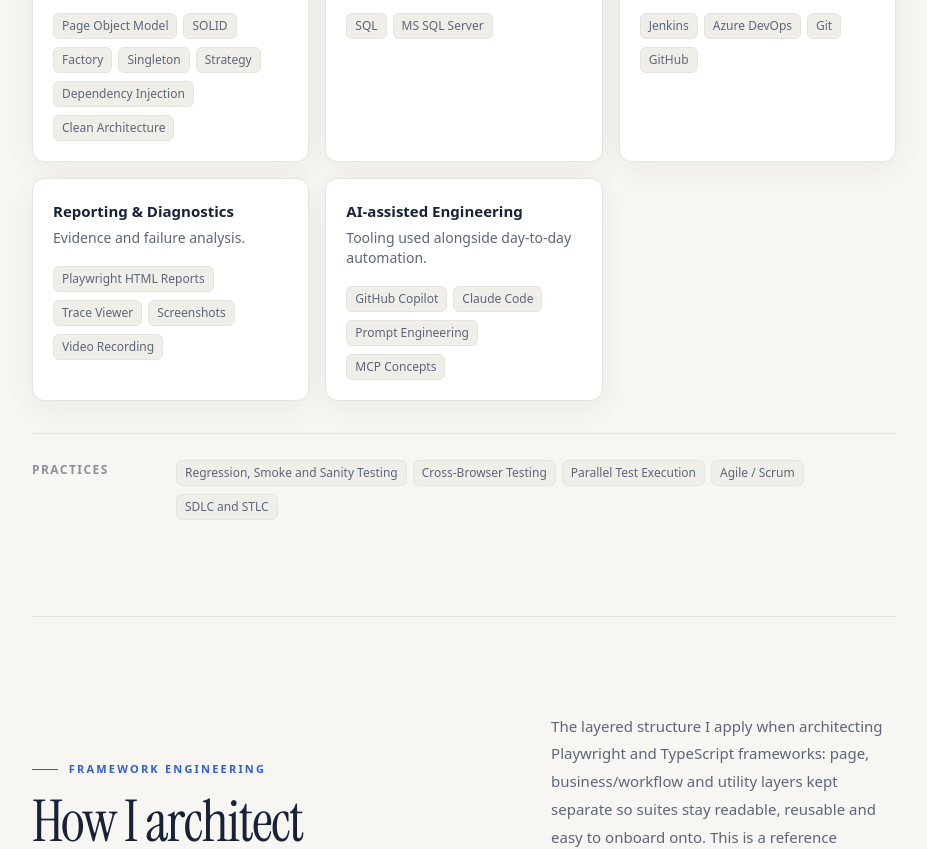
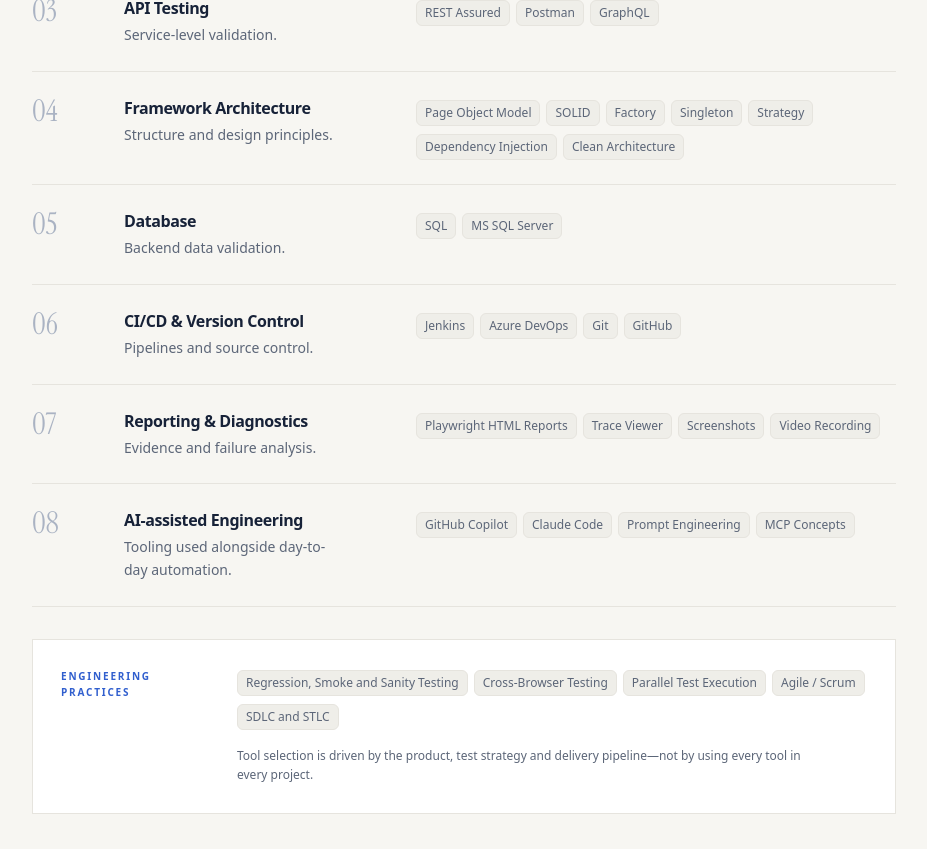
Before and after one commit to vamsi2635/Vamsi-Portfolio, a React (Vite) app: page / in a window 1280 px wide. Shown: the part 3940-4789 px from the top of the page, without its empty margins (320-1247 px from the left). Built offline with nearby package versions, Linux system fonts and the light colour scheme.

Commit message:
Refine technical skills into editorial capability matrix

```diff
--- a/src/components/sections/Skills.tsx
+++ b/src/components/sections/Skills.tsx
@@ -4,27 +4,22 @@ import { TagList } from '../ui/Tag'
 
 export function Skills() {
   return (
-    <Section
-      id="skills"
-      eyebrow="Skills"
-      title="Technical expertise"
-      description="Tools and practices I use in production automation work, grouped by discipline."
-    >
-      <div className="grid gap-4 sm:grid-cols-2 lg:grid-cols-3">
-        {skillCategories.map((category) => (
-          <article key={category.title} className="rounded-xl border border-line bg-surface p-5 shadow-card">
-            <h3 className="text-[15px] font-semibold text-ink">{category.title}</h3>
-            <p className="mt-1 text-sm text-muted">{category.description}</p>
-            <TagList items={category.items} className="mt-4" />
+    <Section id="skills" eyebrow="Technical toolkit" title="The tools behind reliable delivery." description="A practical engineering toolkit spanning browser automation, API validation, programming, data and continuous integration.">
+      <div className="divide-y divide-line border-y border-line">
+        {skillCategories.map((category, index) => (
+          <article key={category.title} className="grid gap-4 py-6 first:pt-5 md:grid-cols-[4rem_minmax(12rem,.55fr)_minmax(0,1fr)] md:gap-7">
+            <span className="font-display text-3xl leading-none text-[#aab3c3]">0{index + 1}</span>
+            <div>
+              <h3 className="text-base font-semibold tracking-tight text-ink">{category.title}</h3>
+              <p className="mt-1 text-sm leading-relaxed text-muted">{category.description}</p>
+            </div>
+            <div className="md:pt-0.5"><TagList items={category.items} /></div>
           </article>
         ))}
       </div>
-
-      <div className="mt-8 flex flex-col gap-3 border-t border-line pt-6 md:flex-row md:items-start md:gap-8">
-        <h3 className="shrink-0 text-xs font-semibold uppercase tracking-[0.12em] text-subtle md:w-28 md:pt-1">
-          Practices
-        </h3>
-        <TagList items={practices} />
+      <div className="mt-8 grid gap-4 border border-line bg-white p-5 md:grid-cols-[10rem_minmax(0,1fr)] md:p-7">
+        <h3 className="text-[10px] font-bold uppercase tracking-[0.18em] text-accent">Engineering practices</h3>
+        <div><TagList items={practices} /><p className="mt-4 max-w-2xl text-xs leading-relaxed text-muted">Tool selection is driven by the product, test strategy and delivery pipeline—not by using every tool in every project.</p></div>
       </div>
     </Section>
   )
```
